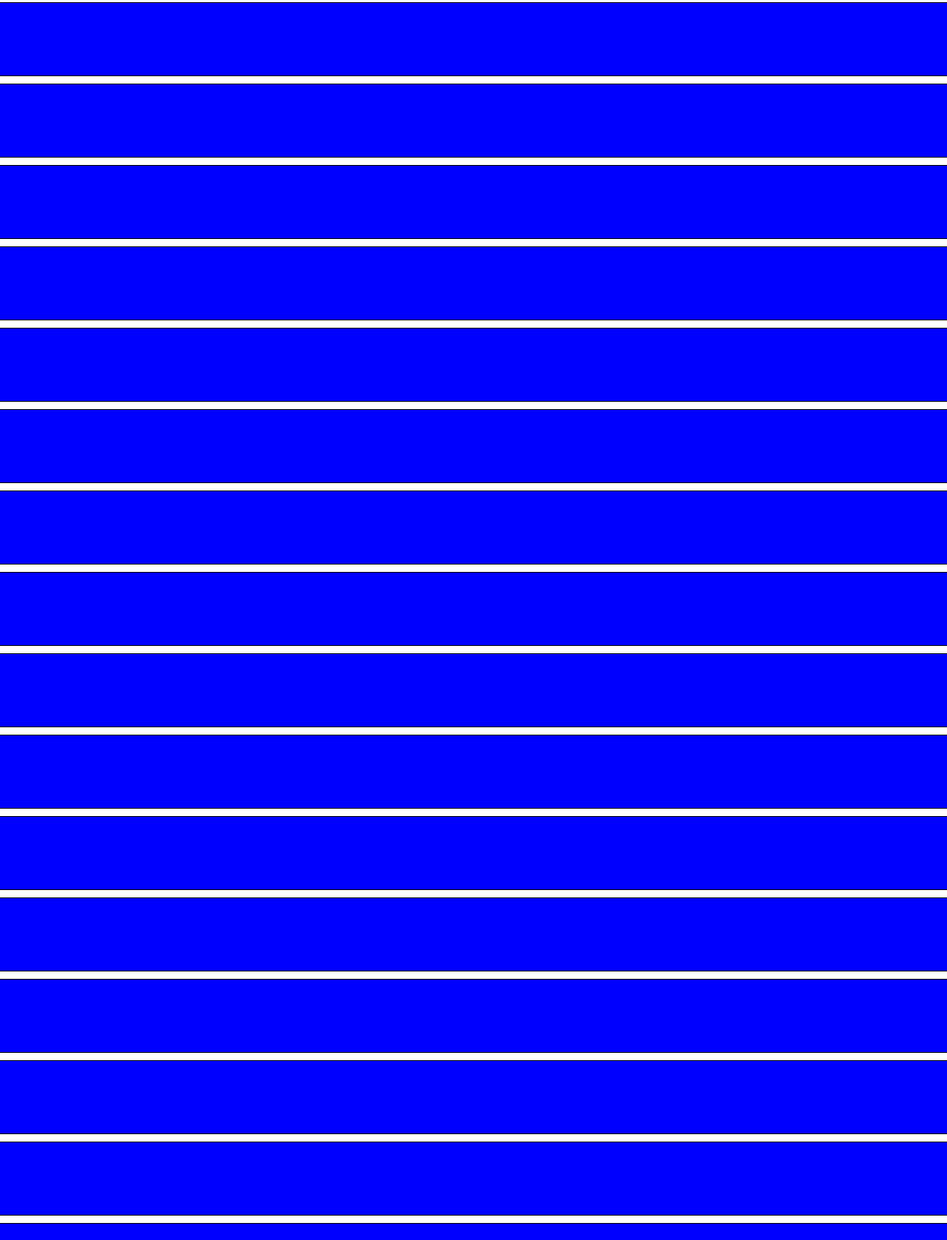
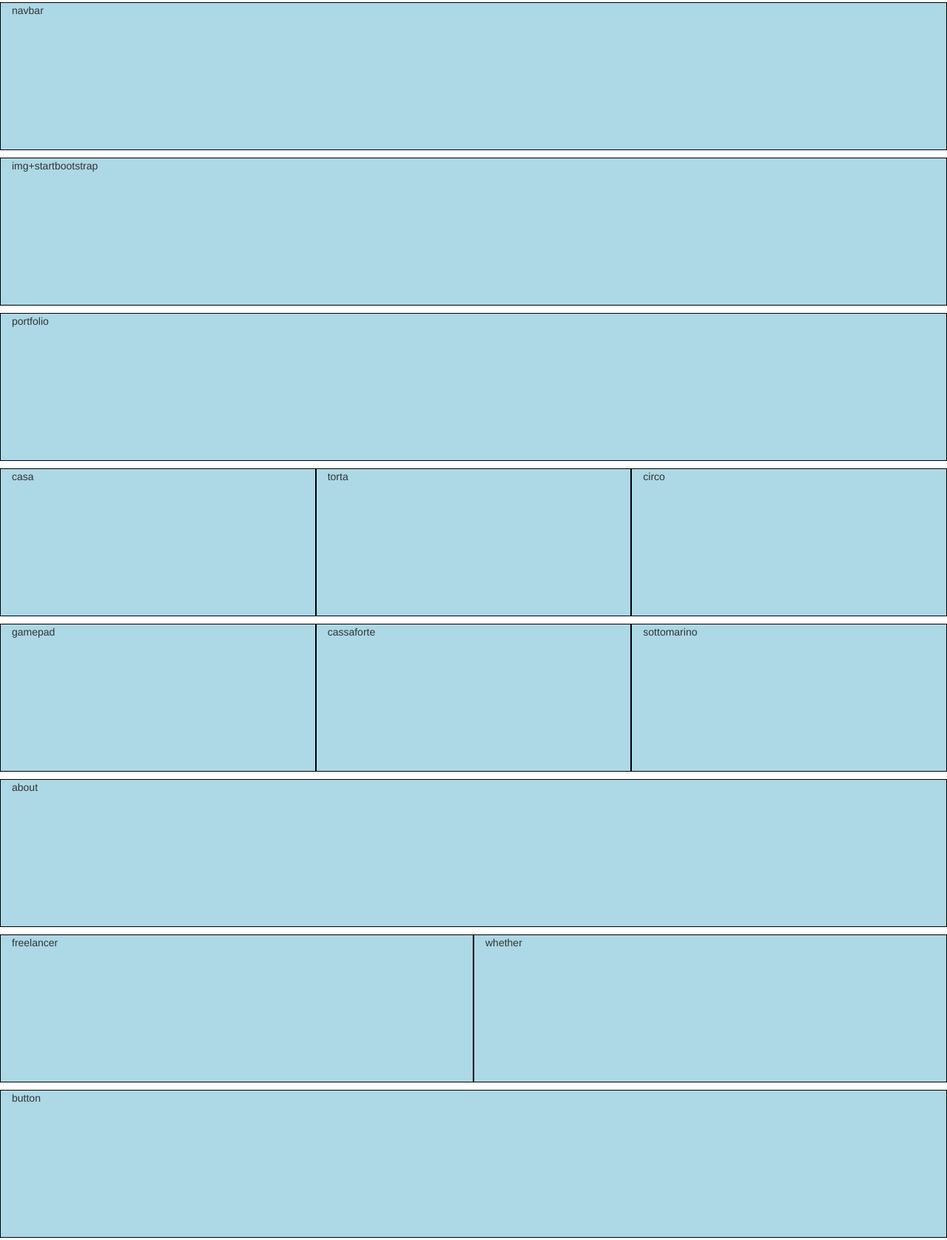
Before and after one commit to emanuele5180/html-css-bootstrap-freelancer, a plain HTML site: page index.html in a window 1280 px wide. Shown: the part 2-1678 px from the top of the page at 74% size. Drawn offline with nearby package versions, Linux system fonts and the light colour scheme.

Commit message:
sezione tre

```diff
--- a/css/master.css
+++ b/css/master.css
@@ -7,9 +7,9 @@
 
 [class*="col-"] {
 
-  background-color: blue;
+  background-color: lightblue;
   border: 1px solid black;
-  width: 100%;
-  height: 100px;
+  /* width: 100%; */
+  height: 200px;
   margin: 5px auto;
 }
--- a/index.html
+++ b/index.html
@@ -12,100 +12,104 @@
 
 
   <body>
-    <header container-fluid>
+    <div class="container-fluid">
+      <header>
         <div class="row">
           <!-- navbar -->
           <div class="col-sm-12 col-md-12">
-
+            navbar
           </div>
 
           <!-- jumbo -->
           <div class="col-sm-12 col-md-12">
+            img+startbootstrap
+          </div>
+        </div>
+      </header>
+    </div>
+
+
+    <main>
+      <div class="container-fluid">
+        <!-- sezione1 portfolio -->
+        <section class="portfolio">
+          <div class="row">
+            <!-- title portfolio-->
+            <div class="col-sm-12">portfolio  <!--col-md-12 col-lg-4-->
+            </div>
+
+            <!--immagini portfolio -->
+            <div class="col-sm-12 col-md-6 col-lg-4"> casa
+
+            </div>
+
+            <div class="col-sm-12 col-md-6 col-lg-4">torta
+
+            </div>
+            <!--immagini portfolio -->
+            <div class="col-sm-12 col-md-6 col-lg-4">circo
+
+            </div>
+
+            <div class="col-sm-12 col-md-6 col-lg-4">gamepad
+
+            </div>
+            <!--immagini portfolio -->
+            <div class="col-sm-12 col-md-6 col-lg-4">cassaforte
+
+            </div>
+
+            <div class="col-sm-12 col-md-6 col-lg-4">sottomarino
 
             </div>
           </div>
-    </header>
-
-    <main container-fluid>
-      <div class="row">
-
-      <!-- sezione1 portfolio -->
-        <section>
-          <!-- title portfolio-->
-          <div class="col-sm-12 col-md-12">
-          </div>
-         </div>
-
-            <div class="row">
-              <!--immagini portfolio -->
-              <div class="col-sm-12 col-md-6">
-
-              </div>
-              <div class="col-sm-12 col-md-6">
-
-              </div>
-            </div>
-
-            <div class="row">
-              <!--immagini portfolio -->
-              <div class="col-sm-12 col-md-6">
-
-              </div>
-              <div class="col-sm-12 col-md-6">
-
-              </div>
-            </div>
-
-            <div class="row">
-              <!--immagini portfolio -->
-              <div class="col-sm-12 col-md-6">
-
-              </div>
-              <div class="col-sm-12 col-md-6">
-
-              </div>
-            </div>
-
         </section>
 
         <!-- sezione 2 about -->
-      <section>
+        <section class="about">
           <div class="row">
             <!-- title about -->
-          <div class="col-sm-12">
+            <div class="col-sm-12"> about  <!-- col-md-12 col-lg-12 -->
 
             </div>
 
-          <!-- paragraph about -->
-          <div class="col-sm-12">
+            <!-- paragraph about 1 -->
+            <div class="col-sm-12 col-md-6"> freelancer
+
+            </div>
+
+            <!-- paragraph about 2 -->
+            <div class="col-sm-12 col-md-6"> whether
 
             </div>
 
             <!-- button download -->
-          <div class="col-sm-12">
+            <div class="col-sm-12"> button  <!-- col-md-12 col-lg-12 -->
 
             </div>
           </div>
         </section>
 
         <!-- sezione3 contatti -->
-      <section>
+        <section class="contact">
           <div class="row">
             <!-- title contact-->
-          <div class="col-sm-12">
+            <div class="col-sm-12"> contact me
 
             </div>
 
             <!-- form contact -->
-          <div class="col-sm-12">
+            <div class="col-sm-12"> form contact
 
             </div>
           </div>
         </section>
+      </div>
     </main>
 
 
     <footer>
+      <div class="container-fluid">
         <div class="row">
           <!-- location -->
           <div class="col-sm-12">
@@ -128,6 +132,8 @@
           </div>
 
         </div>
+      </div>
+
     </footer>
 
 
```
Lines whose indentation alone changed are shown as unchanged.
